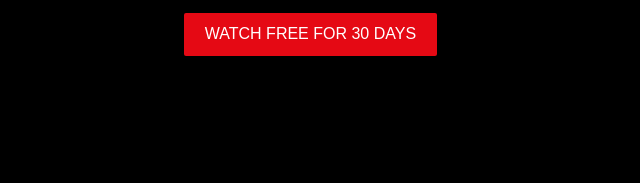
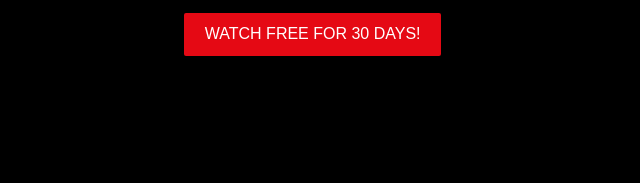
Before and after one commit to lavish002/netflix, a plain HTML site: page index.html in a window 1280 px wide. Shown: the part 1067-1250 px from the top of the page, 0-640 px from the left. Drawn offline with Linux system fonts and the light colour scheme.

Commit message:
Update index.html

```diff
--- a/index.html
+++ b/index.html
@@ -53,7 +53,7 @@
                             If you decide Netflix isn't for you - no problem. No commitment. Cancel online anytime.
                         </p>
                         <a href="#" class="btn btn-lg">
-                            Watch Free For 30 Days
+                            Watch Free For 30 Days!
                         </a>
                     </div>
                     <img src="images/tab-content-1.png" alt="">
```
